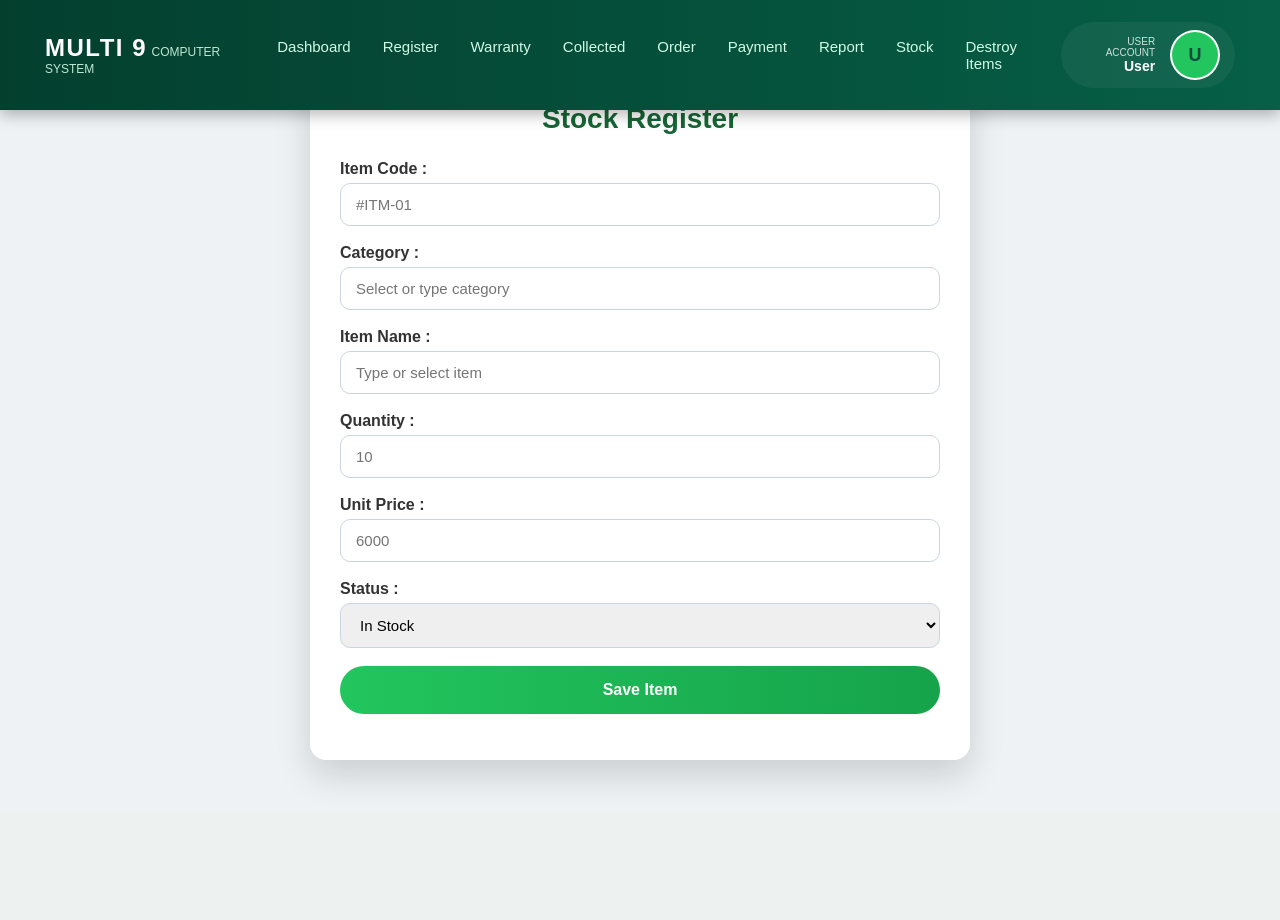
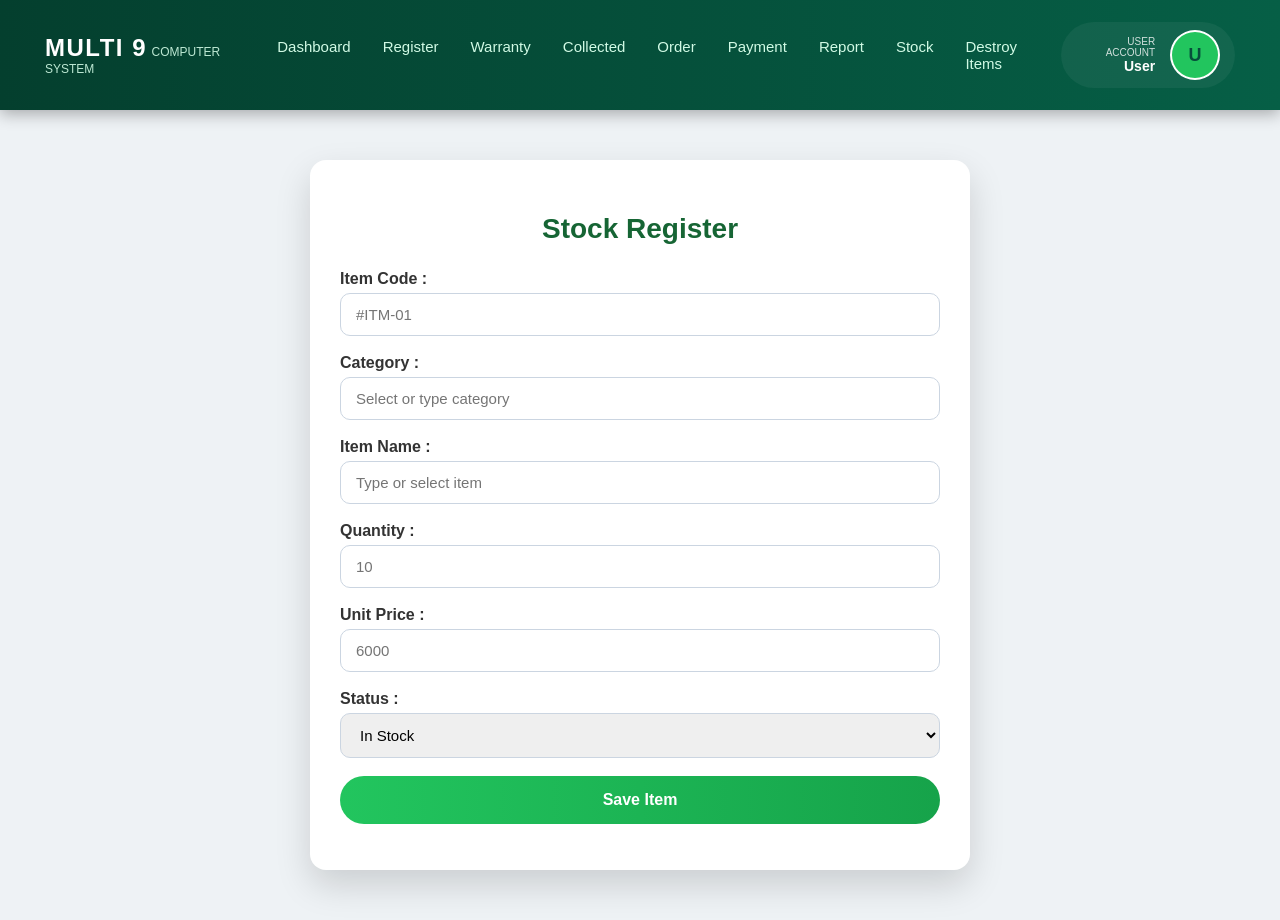
Before and after one commit to Chamodi27s/Predictive-Income-and-Repair-Time-Analytics-and-Forecasting-System-for-Multi9-Computer-Systems, a PHP site: page /stock_register.php in a window 1280 px wide. Before the commit the page ends 781 px from the top, so only its background shows below. Run offline with PHP 8.4, Linux system fonts and the light colour scheme.

Commit message:
stock register

```diff
--- a/stock_register.php
+++ b/stock_register.php
@@ -66,7 +66,9 @@ $cat_items = [
 <head>
     <title>Stock Register</title>
     <style>
-        body{font-family:Arial;background:#eef2f5;margin:0;padding:0;}
+        body{font-family:Arial;background:#eef2f5;margin:0; padding-top: 110px;
+    padding-left: 40px;
+    padding-right: 40px;}
         .form-box{max-width:600px;margin:50px auto;background:#fff;padding:30px;border-radius:16px;box-shadow:0 15px 35px rgba(0,0,0,0.15);}
         h2{text-align:center;color:#166534;margin-bottom:25px;font-size:28px;}
         input,select{width:100%;padding:12px 15px;margin-bottom:18px;border-radius:10px;border:1px solid #cbd5e1;font-size:15px;}
```
